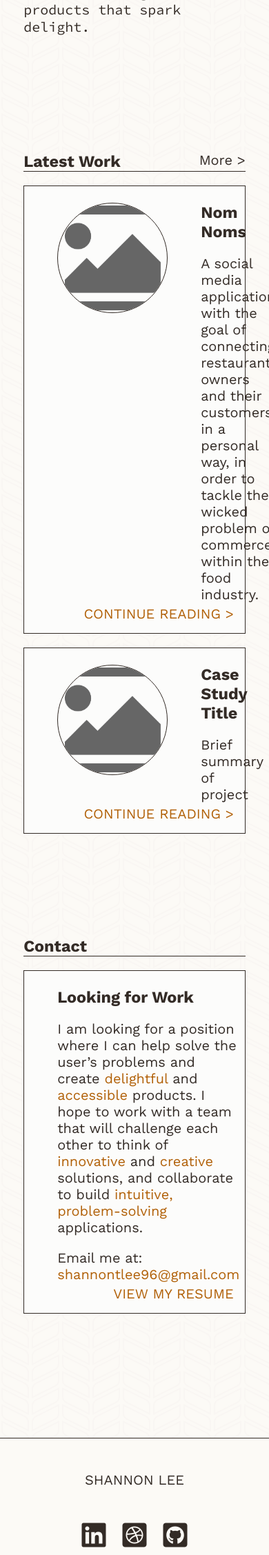
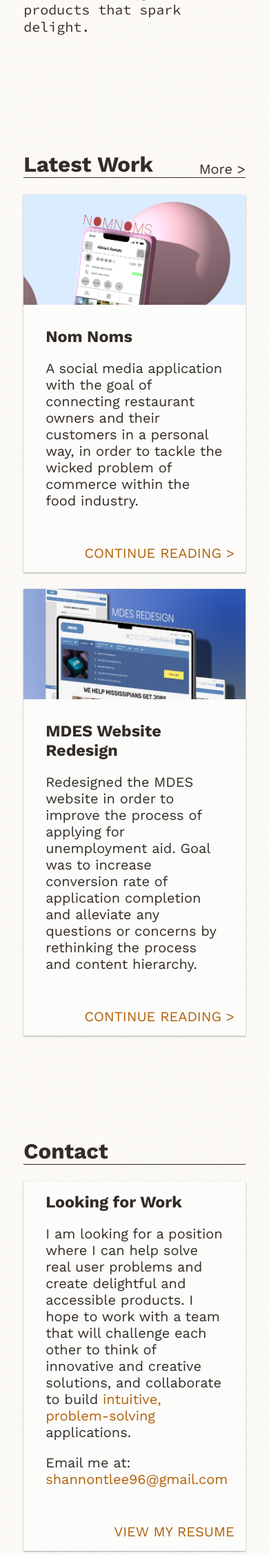
Before and after one commit to Leest1/leest1.github.io_2022, a PHP site: page / in a window 390 px wide; the page is wider, and only the part inside the window is pictured. Shown: the part 628-2883 px from the top of that part at 69% size. Run offline with PHP 8.4, Linux system fonts and the light colour scheme.

Commit message:
home: responsive cards and content

```diff
--- a/index.html
+++ b/index.html
@@ -29,19 +29,20 @@
     <header class="primary-navigation">
       <div class="row justify-space-between">
         <a href="" class="logo">SL</a>
-        <a href="#menu" class="align-self-center menu-toggle" id="menu-toggle" aria-label="Open the menu">
-          <span aria-hidden="true" class="fa-solid fa-bars fa-2x">
-          </span>
+        <a
+          href="#menu"
+          class="align-self-center menu-toggle"
+          id="menu-toggle"
+          aria-label="Open the menu"
+        >
+          <span aria-hidden="true" class="fa-solid fa-bars fa-2x"> </span>
         </a>
       </div>
       <nav id="primary-nav-list" class="primary-nav-list">
         <ul>
-          <li class="active"><a href="./index.html">
-            Home</a></li>
-          <li><a href="">
-            Case Studies</a></li>
-          <li><a href="./about.html">
-            About</a></li>
+          <li class="active"><a href="./index.html"> Home</a></li>
+          <li><a href=""> Case Studies</a></li>
+          <li><a href="./about.html"> About</a></li>
         </ul>
       </nav>
     </header>
@@ -60,22 +61,34 @@
             <a href="">More ></a>
           </header>
           <div class="card-small">
-            <img src="assets/default-image.png" />
-            <div>
+            <img
+              src="assets/case-studies/nomnoms/title-image-small2.png"
+              style="object-position: 0% 40%"
+            />
+            <div class="card-small-contents">
               <h1>Nom Noms</h1>
               <p>
-                A social media application with the goal of connecting restaurant owners and
-                their customers in a personal way, in order to tackle
-                the wicked problem of commerce within the food industry.
+                A social media application with the goal of connecting
+                restaurant owners and their customers in a personal way, in
+                order to tackle the wicked problem of commerce within the food
+                industry.
               </p>
             </div>
             <a href="" class="cta-link">CONTINUE READING ></a>
           </div>
           <div class="card-small">
-            <img src="assets/default-image.png" />
-            <div>
-              <h1>Case Study Title</h1>
-              <p>Brief summary of project</p>
+            <img
+              src="assets/case-studies/mdes/title-image-small2.jpg"
+              style="object-position: 0% 30%"
+            />
+            <div class="card-small-contents">
+              <h1>MDES Website Redesign</h1>
+              <p>
+                Redesigned the MDES website in order to improve the process of
+                applying for unemployment aid. Goal was to increase conversion
+                rate of application completion and alleviate any questions or
+                concerns by rethinking the process and content hierarchy.
+              </p>
             </div>
             <a href="" class="cta-link">CONTINUE READING ></a>
           </div>
@@ -85,17 +98,13 @@
             <h1>Contact</h1>
           </header>
           <div class="card-small">
-            <div>
+            <div class="card-small-contents">
               <h1>Looking for Work</h1>
               <p>
-                I am looking for a position where I can help solve the user’s
-                problems and create
-                <span class="accent-text">delightful</span> and
-                <span class="accent-text">accessible</span> products. I hope to
-                work with a team that will challenge each other to think of
-                <span class="accent-text">innovative</span> and
-                <span class="accent-text">creative</span> solutions, and
-                collaborate to build
+                I am looking for a position where I can help solve real user
+                problems and create delightful and accessible products. I hope
+                to work with a team that will challenge each other to think of
+                innovative and creative solutions, and collaborate to build
                 <span class="accent-text">intuitive, problem-solving</span>
                 applications.
               </p>
@@ -115,15 +124,11 @@
             </span>
           </a>
           <a href="">
-            <span
-              aria-hidden="true"
-              class="fa-brands fa-dribbble-square fa-2x">
+            <span aria-hidden="true" class="fa-brands fa-dribbble-square fa-2x">
             </span>
           </a>
           <a href="">
-            <span
-              aria-hidden="true"
-              class="fa-brands fa-github-square fa-2x">
+            <span aria-hidden="true" class="fa-brands fa-github-square fa-2x">
             </span>
           </a>
         </div>
--- a/style/_components.scss
+++ b/style/_components.scss
@@ -2,21 +2,19 @@
 
 .card-small {
     background-color: $white;
-    border: 1px solid $black;
-    padding: 1.5rem 3rem;
-    position:relative;
+    position: relative;
 
     display: flex;
-    flex-direction: row;
+    flex-direction: column;
     align-items: top;
-    gap: 3rem;
+    gap: 1rem;
+    padding-bottom: 1rem;
 
+    box-shadow: rgba(0, 0, 0, 0.12) 0px 1px 3px, rgba(0, 0, 0, 0.24) 0px 1px 2px;
 
     img {
-        width: 10rem;
+        width: 100%;
         height: 10rem;
-        border: 1px solid $black;
-        border-radius: 10rem;
         object-fit: cover;
     }
 
@@ -25,9 +23,15 @@
     }
 
     .cta-link {
-        position:absolute;
-        bottom:1rem;
-        right:1rem;
+        // position:absolute;
+        // bottom:1rem;
+        // right:1rem;
+        align-self: end;
+        padding-right: 1rem;
+    }
+
+    .card-small-contents {
+        padding: 1rem 2rem;
     }
 }
 
--- a/style/_laptop.scss
+++ b/style/_laptop.scss
@@ -1,4 +1,25 @@
 // large screen | laptop & landscape tablet & larger
 
 @media screen and (min-width: 992px) {
+    .card-small {
+        flex-direction: row;
+        gap: 3rem;
+        padding: 2rem 2rem;
+
+        img {
+            width: 10rem;
+            height: 10rem;
+            border-radius: 10rem;
+        }
+
+        .cta-link {
+            position:absolute;
+            bottom:1rem;
+            right:1rem;
+        }
+
+        .card-small-contents {
+            padding: 0;
+        }
+    }
 }
--- a/style/main.css
+++ b/style/main.css
@@ -114,19 +114,17 @@
 
 .card-small {
   background-color: #FCFCFB;
-  border: 1px solid #332B26;
-  padding: 1.5rem 3rem;
   position: relative;
   display: flex;
-  flex-direction: row;
+  flex-direction: column;
   align-items: top;
-  gap: 3rem;
+  gap: 1rem;
+  padding-bottom: 1rem;
+  box-shadow: rgba(0, 0, 0, 0.12) 0px 1px 3px, rgba(0, 0, 0, 0.24) 0px 1px 2px;
 }
 .card-small img {
-  width: 10rem;
+  width: 100%;
   height: 10rem;
-  border: 1px solid #332B26;
-  border-radius: 10rem;
   -o-object-fit: cover;
      object-fit: cover;
 }
@@ -134,9 +132,11 @@
   color: #B16007;
 }
 .card-small .cta-link {
-  position: absolute;
-  bottom: 1rem;
-  right: 1rem;
+  align-self: end;
+  padding-right: 1rem;
+}
+.card-small .card-small-contents {
+  padding: 1rem 2rem;
 }
 
 .logo {
@@ -203,7 +203,10 @@
   justify-content: space-between;
 }
 header a {
-  align-self: baseline;
+  align-self: flex-end;
+}
+header h1 {
+  font-size: 1.953125rem;
 }
 
 .lg-shadow-hard {
@@ -273,7 +276,7 @@
 .case-studies, .contact {
   display: flex;
   flex-direction: column;
-  gap: 1.25rem;
+  gap: 1.5rem;
 }
 
 .about {
@@ -356,4 +359,24 @@
   footer {
     flex-direction: row;
   }
+}
+@media screen and (min-width: 992px) {
+  .card-small {
+    flex-direction: row;
+    gap: 3rem;
+    padding: 2rem 2rem;
+  }
+  .card-small img {
+    width: 10rem;
+    height: 10rem;
+    border-radius: 10rem;
+  }
+  .card-small .cta-link {
+    position: absolute;
+    bottom: 1rem;
+    right: 1rem;
+  }
+  .card-small .card-small-contents {
+    padding: 0;
+  }
 }/*# sourceMappingURL=main.css.map */
--- a/style/main.scss
+++ b/style/main.scss
@@ -64,7 +64,11 @@
     justify-content: space-between;
 
     a {
-        align-self: baseline;
+        align-self: flex-end;
+    }
+
+    h1 {
+        @include fontSizeScaler(3);
     }
 }
 
@@ -154,7 +158,7 @@
 .case-studies, .contact {
     display: flex;
     flex-direction: column;
-    gap: 1.25rem;
+    gap: 1.5rem;
 }
 
 // SECTIONS: ABOUT
```
Also changed, not shown: about.html (+34 -12 lines), assets/case-studies/mdes/claim-page.png (added), assets/case-studies/mdes/home.png (added), assets/case-studies/mdes/title-image-small2.jpg (added), assets/case-studies/mdes/title-image.png (added), assets/case-studies/mdes/title-image2.jpg (added), assets/case-studies/mdes/video-page.png (added), assets/case-studies/nomnoms/home-wireframe.png (added), assets/case-studies/nomnoms/profile-wireframe.png (added), assets/case-studies/nomnoms/title-image-small.png (added), assets/case-studies/nomnoms/title-image-small2.png (added), 3 other files.
